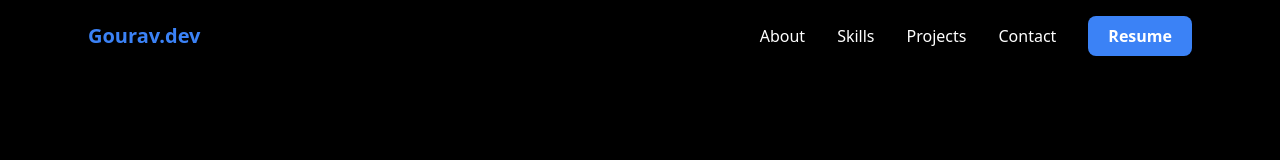
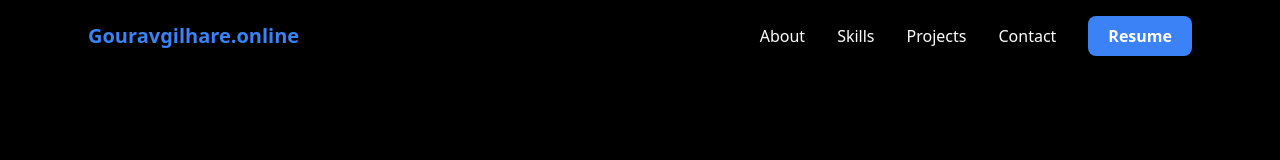
Before and after one commit to Gouravgilhare/Portfolio, a React (Vite) app: page / in a window 1280 px wide. Shown: the top 160 px of the page. Built offline with nearby package versions, Linux system fonts and the light colour scheme.

Commit message:
just frontend 5

```diff
--- a/src/components/Navbar.jsx
+++ b/src/components/Navbar.jsx
@@ -7,7 +7,9 @@
     <nav className="fixed w-full bg-black text-white shadow-md z-50">
       <div className="max-w-6xl mx-auto px-6 py-4 flex justify-between items-center">
         {/* Logo */}
-        <h1 className="text-xl font-bold text-blue-500">Gourav.dev</h1>
+        <h1 className="text-xl font-bold text-blue-500">
+          Gouravgilhare.online
+        </h1>
 
         {/* Desktop Menu */}
         <div className="hidden md:flex items-center space-x-8">
```
